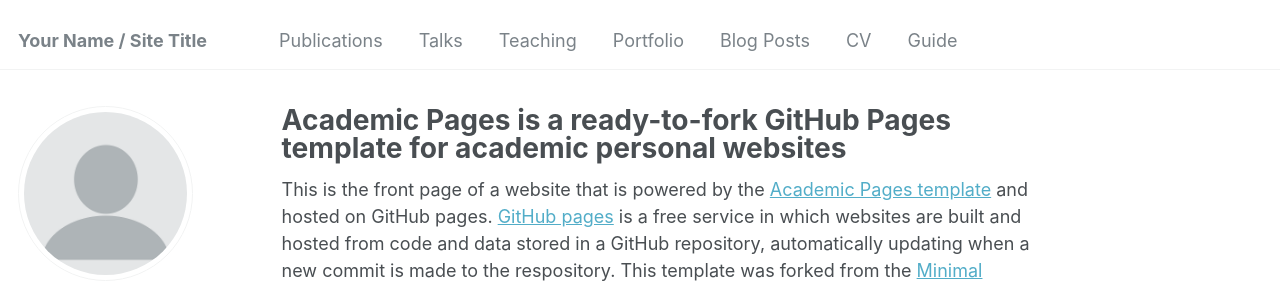
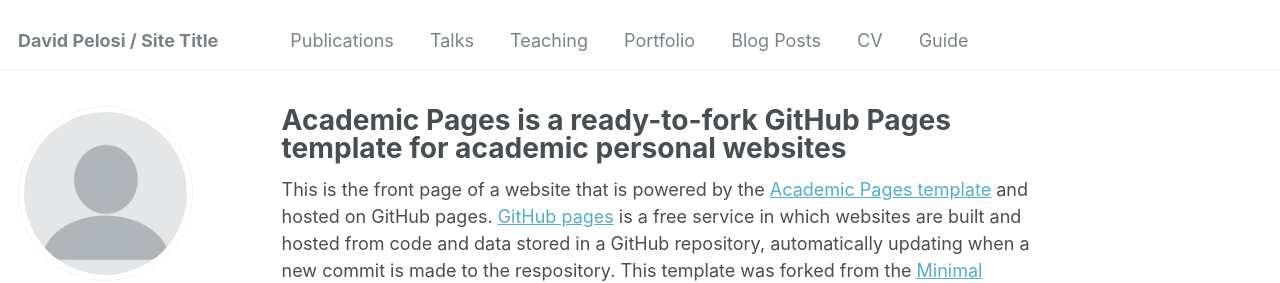
Before and after one commit to davidpelosi21/davidpelosi21.github.io, a Jekyll site: the page built from _pages/about.md, in a window 1280 px wide. Shown: the top 283 px of the page. Built offline with Jekyll 4.4.1, drawn with Linux system fonts in a browser that asks for light colours; some web fonts are replaced.

Commit message:
name added

```diff
--- a/_config.yml
+++ b/_config.yml
@@ -8,7 +8,7 @@
 
 # Basic Site Settings
 locale                   : "en-US"
-title                    : "Your Name / Site Title"
+title                    : "David Pelosi / Site Title"
 title_separator          : "-"
 name                     : &name "Your Name"
 description              : &description "personal description"
```
Also changed, not shown: 1 other file.
